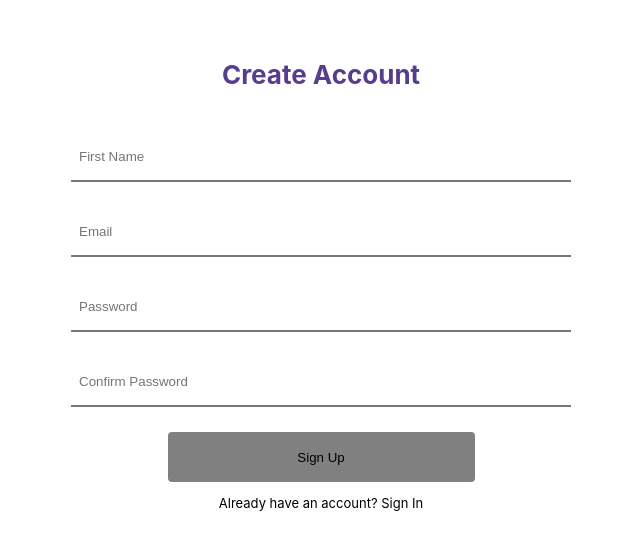
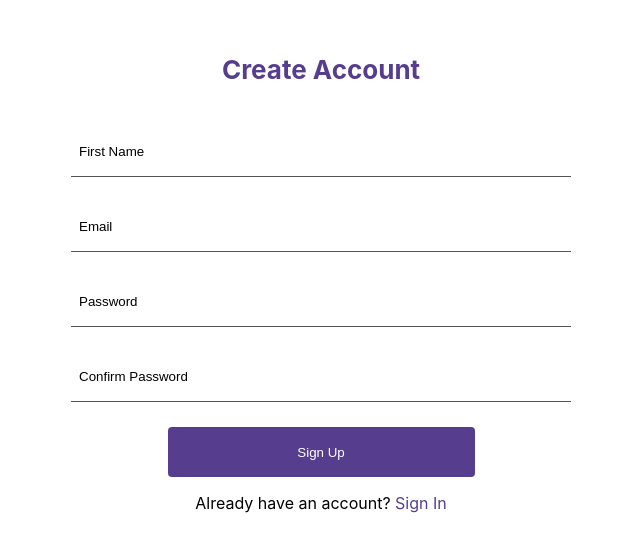
Before and after one commit to Glow-Carrots-App/glow-web, a Next.js app: page /create-account in a window 1280 px wide. Shown: the part 117-668 px from the top of the page, without its empty margins (319-959 px from the left). Built offline with nearby package versions, Linux system fonts and the light colour scheme; no server answers.

Commit message:
high fidelity update for create account

```diff
--- a/components/CreateAccountForm/styles.module.css
+++ b/components/CreateAccountForm/styles.module.css
@@ -11,12 +11,18 @@
   padding-left: 8px;
   margin-top: 25px;
   height: 50px;
-  border-width: 0 0 2px;
+  border-width: 0 0 1px;
   width: 100%;
+  border-color: black;
+}
+
+.formInput::placeholder {
+  color: black;
 }
 
 .inputButton {
-  background-color: grey;
+  background-color: #573d8d;
+  color: white;
   border: none;
   border-radius: 4px;
   width: 307px;
--- a/pages/create-account/index.js
+++ b/pages/create-account/index.js
@@ -13,7 +13,7 @@ const CreateAccountPage = () => {
       <p className={styles.signinText}>
         Already have an account?
         <Link href="/sign-in">
-          <a> Sign In</a>
+          <a className={styles.signInLink}> Sign In</a>
         </Link>
       </p>
     </div>
--- a/pages/create-account/styles.module.css
+++ b/pages/create-account/styles.module.css
@@ -7,5 +7,11 @@
 }
 
 .signinText {
-  font-size: small;
+  font-size: 16px;
+  color: black;
 }
+
+.signInLink {
+  font-size: 16px;
+  color: #573d8d;
+}
```
